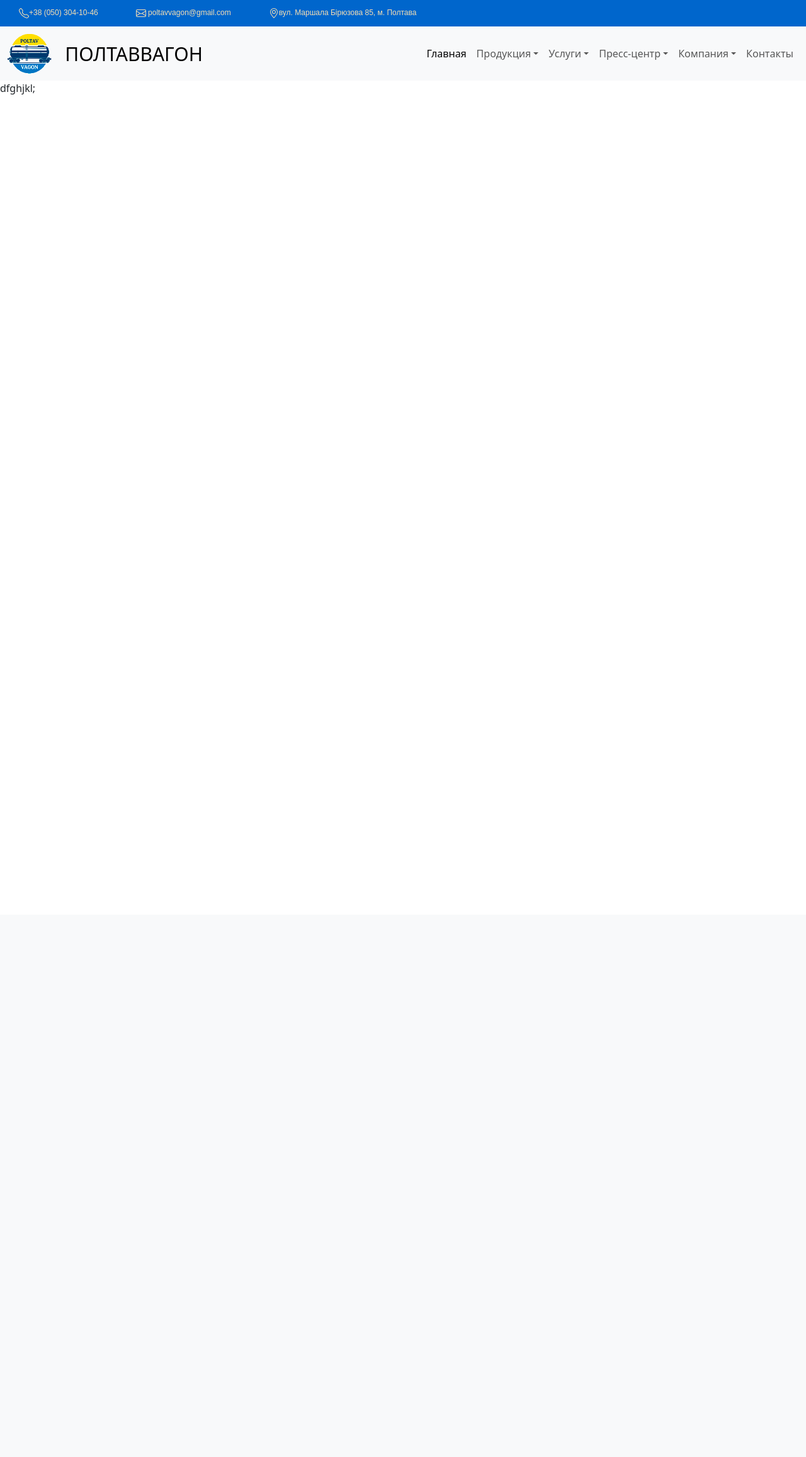
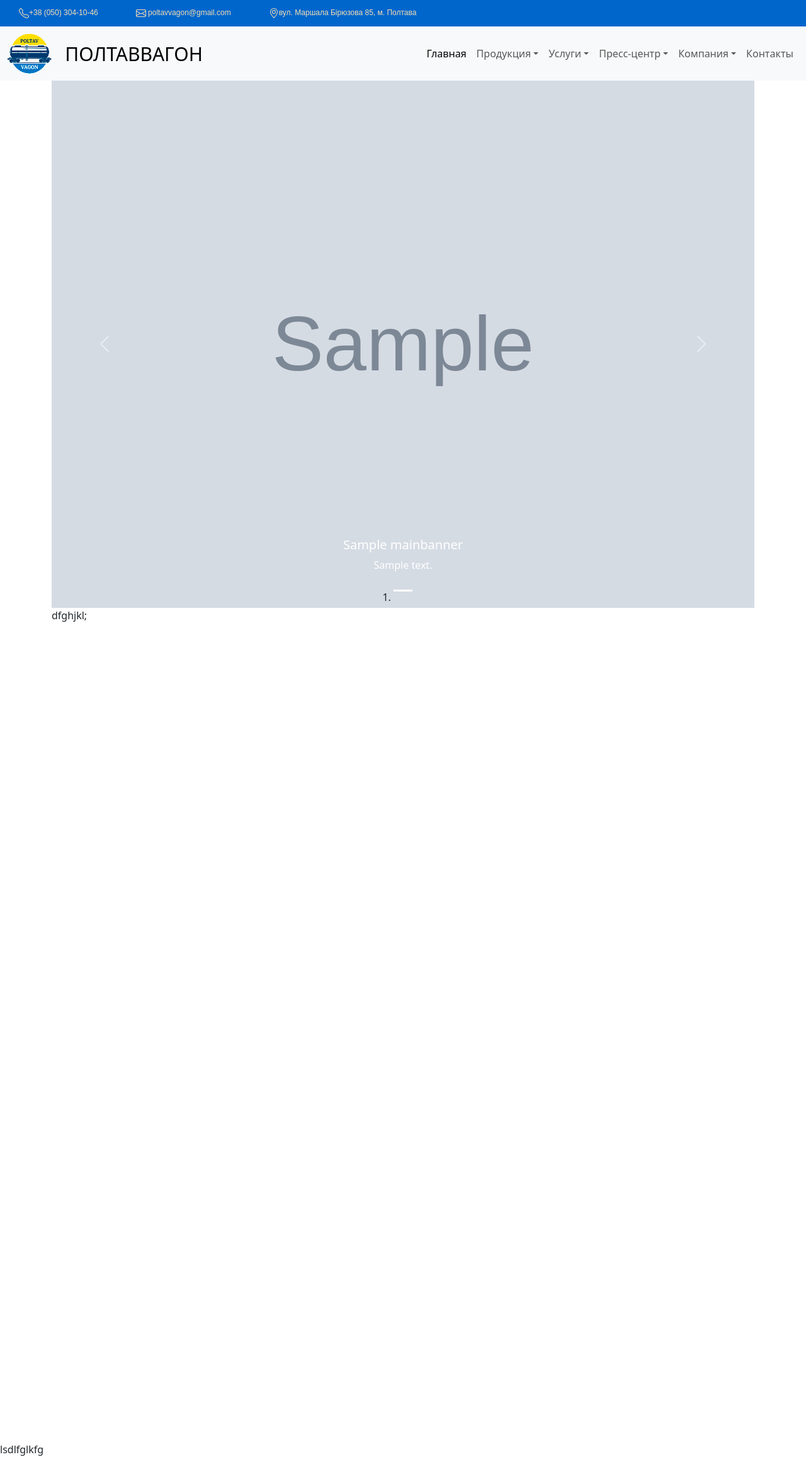
Before and after one commit to Atomini/PV_site, a Django app: page / in a window 1280 px wide. Shown: the whole page at 63% size. Before the commit the page ends 150 px from the top, so only its background shows below. Run offline with Django 4.2, Linux system fonts and the light colour scheme; tables that the repository leaves empty hold one stand-in row (values such as "Sample post"); grey boxes marked "Sample" are stand-in pictures; some libraries are stand-ins or nearby versions.

Commit message:
добавлена карусель на главную страницу

```diff
--- a/poltavvagon/catalog/models.py
+++ b/poltavvagon/catalog/models.py
@@ -10,6 +10,7 @@ class MainBanner(models.Model):
     image = models.ImageField(verbose_name='Изображение баннера', blank=False, upload_to=get_timestamp_path)
     is_active = models.BooleanField(verbose_name='Активен?')
     body = models.TextField(verbose_name='Описание', blank=True)
+    index = models.IntegerField(verbose_name='Индекс', blank=True, default=0)
 
     def __str__(self):
         return self.name
--- a/poltavvagon/catalog/templates/layout/basic.html
+++ b/poltavvagon/catalog/templates/layout/basic.html
@@ -47,11 +47,18 @@
     {% block navbar %}
         {% get_data_for_navbar %}
     {% endblock %}
+    <div class="container">
+        {% block banner %}
+        {% endblock %}
+    </div>
 
-    {% block banner %}
-
+    {% block content %}
+        <div class="container" style="padding-bottom: 1300px ">dfghjkl;</div>
     {% endblock %}
 
-<div class="conteiner" style="padding-bottom: 1300px ">dfghjkl;</div>
+    {% block footer %}
+        <footer>lsdlfglkfg</footer>
+    {% endblock %}
+
 </body>
 </html>
--- a/poltavvagon/catalog/templates/main/index.html
+++ b/poltavvagon/catalog/templates/main/index.html
@@ -2,3 +2,48 @@
 
 {% load thumbnail %}
 {% load static %}
+
+{% block banner %}
+
+
+
+    <div id="carouselExampleIndicators" class="carousel slide" data-bs-ride="carousel">
+        <ol class="carousel-indicators">
+
+            {% for banner in banners %}
+                {% if forloop.first %}
+                    <li data-bs-target="#carouselExampleIndicators" data-bs-slide-to={{ banner.index }} class="active"></li>
+                {% else %}
+                    <li data-bs-target="#carouselExampleIndicators" data-bs-slide-to={{ banner.index }} ></li>
+                {% endif %}
+            {% endfor %}
+        </ol>
+
+        <div class="carousel-inner">
+            {% for banner in banners %}
+                {% if forloop.first %}
+                    <div class="carousel-item active">
+                {% else %}
+                     <div class="carousel-item ">
+                {% endif %}
+
+                    <img src="media/{{ banner.image }}" class="d-block w-100" alt="...">
+                    <div class="carousel-caption d-none d-md-block">
+                    <h5>{{ banner.name }}</h5>
+                    <p>{{ banner.body }}</p>
+                </div>
+            </div>
+            {% endfor %}
+        </div>
+
+        <a class="carousel-control-prev" href="#carouselExampleIndicators" role="button" data-bs-slide="prev">
+            <span class="carousel-control-prev-icon" aria-hidden="true"></span>
+            <span class="visually-hidden">Previous</span>
+        </a>
+        <a class="carousel-control-next" href="#carouselExampleIndicators" role="button" data-bs-slide="next">
+            <span class="carousel-control-next-icon" aria-hidden="true"></span>
+            <span class="visually-hidden">Next</span>
+        </a>
+    </div>
+ </div>
+{% endblock %}
--- a/poltavvagon/catalog/urls.py
+++ b/poltavvagon/catalog/urls.py
@@ -1,10 +1,14 @@
 from django.urls import path
 from .views import *
+from django.conf import settings
+from django.conf.urls.static import static
 
 urlpatterns = [
     path('', index, name='index'),
     path('production/<int:pk>', by_production_category, name='by_production'),
     path('services/<int:pk>', by_services, name='by_services'),
-    path('<str:page>/', static_page, name='static'),
+]
 
-]
+if settings.DEBUG:
+    urlpatterns += static(settings.STATIC_URL, document_root=settings.STATIC_ROOT)
+    urlpatterns += static(settings.MEDIA_URL, document_root=settings.MEDIA_ROOT)
--- a/poltavvagon/catalog/views.py
+++ b/poltavvagon/catalog/views.py
@@ -8,10 +8,9 @@ from django.template.loader import get_template
 
 
 def index(request):
-    production = ProductionCategory.objects.all()
-    services = Services.objects.all()
-    context = {'production': production, 'services': services, }
-    return render(request, 'main/index.html')
+    banner = MainBanner.objects.all()
+    context = {'banners': banner, }
+    return render(request, 'main/index.html', context=context)
 
 
 def by_production_category(request, pk):
```
